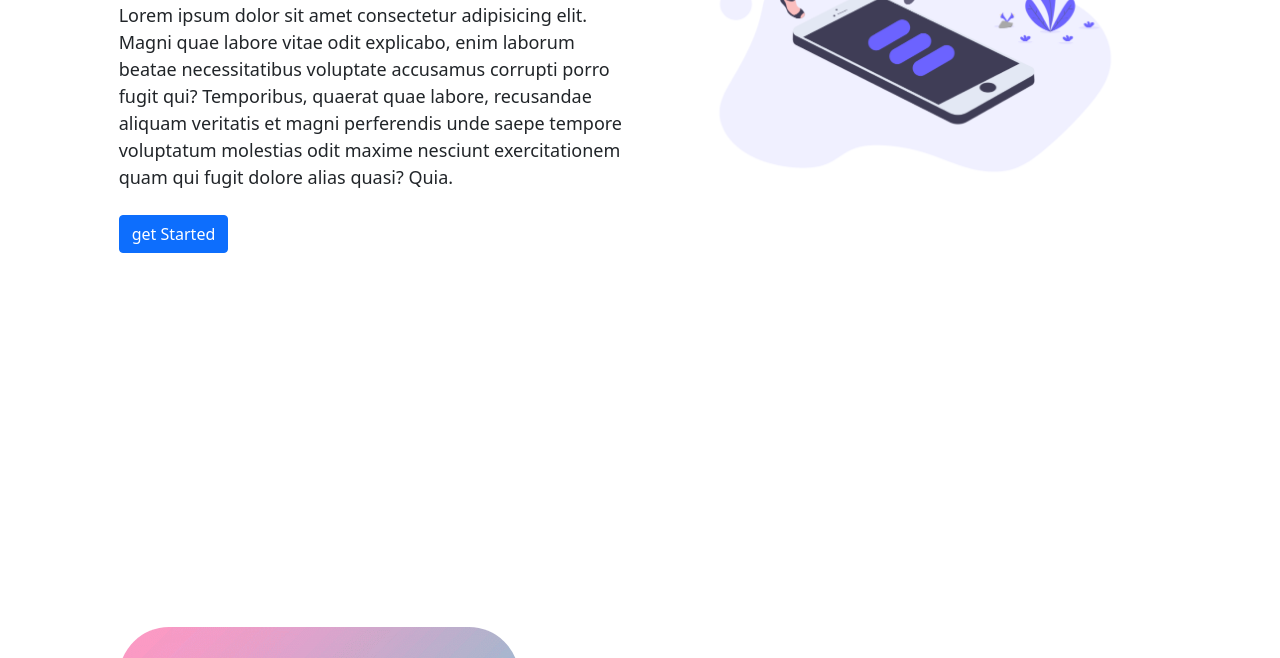
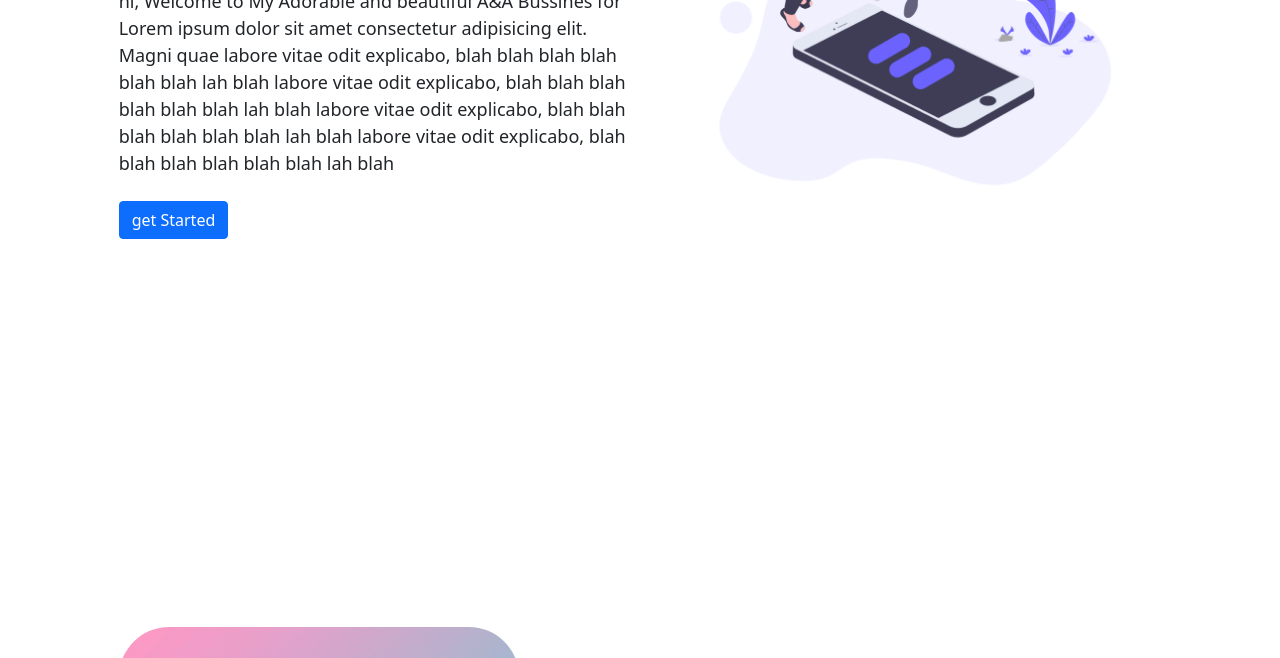
Before and after one commit to Aadhil728/Aadhil728.github.io, a plain HTML site: page index.html in a window 1280 px wide. Shown: the part 442-1100 px from the top of the page. Drawn offline with nearby package versions, Linux system fonts and the light colour scheme.

Commit message:
Modify paragraph to page

```diff
--- a/index.html
+++ b/index.html
@@ -68,11 +68,11 @@
             <p class="my-lg-2 my-3">
               hi, Welcome to My Adorable and beautiful A&A Bussines for Lorem
               ipsum dolor sit amet consectetur adipisicing elit. Magni quae
-              labore vitae odit explicabo, enim laborum beatae necessitatibus
-              voluptate accusamus corrupti porro fugit qui? Temporibus, quaerat
-              quae labore, recusandae aliquam veritatis et magni perferendis
-              unde saepe tempore voluptatum molestias odit maxime nesciunt
-              exercitationem quam qui fugit dolore alias quasi? Quia.
+              labore vitae odit explicabo, blah blah blah blah blah blah lah
+              blah labore vitae odit explicabo, blah blah blah blah blah blah
+              lah blah labore vitae odit explicabo, blah blah blah blah blah
+              blah lah blah labore vitae odit explicabo, blah blah blah blah
+              blah blah lah blah
             </p>
             <button class="btn btn-primary my-lg-3 my-3">get Started</button>
           </div>
```
